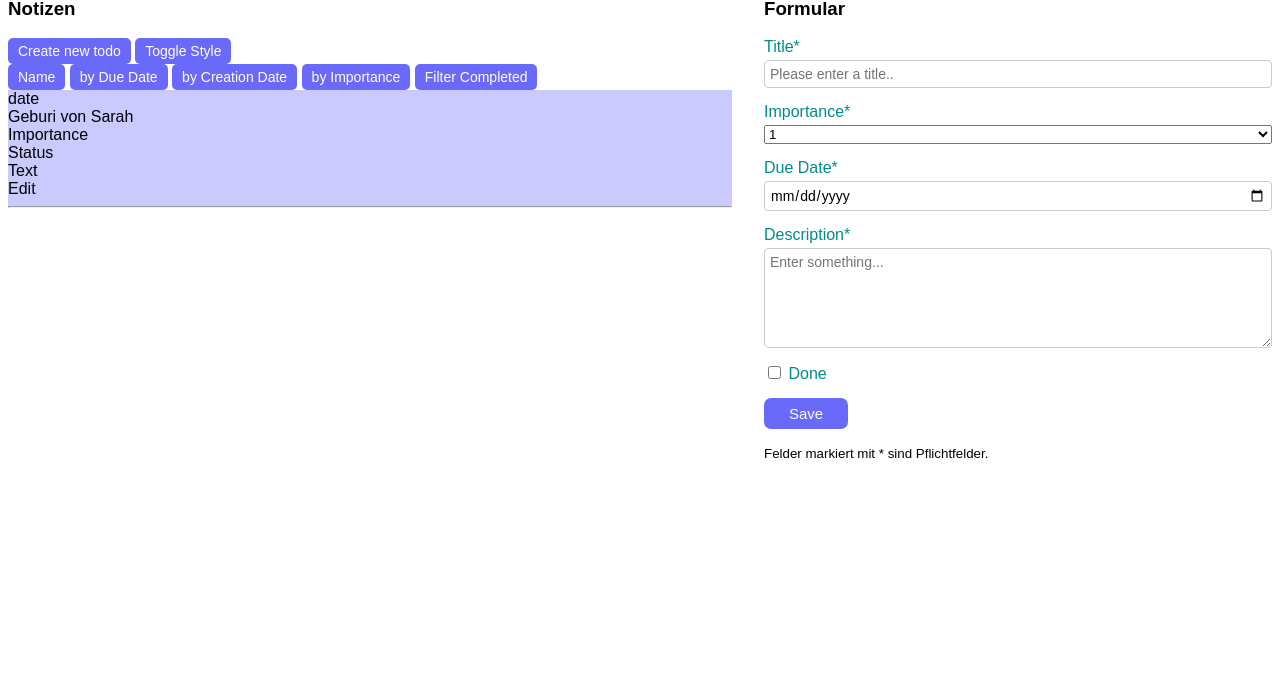
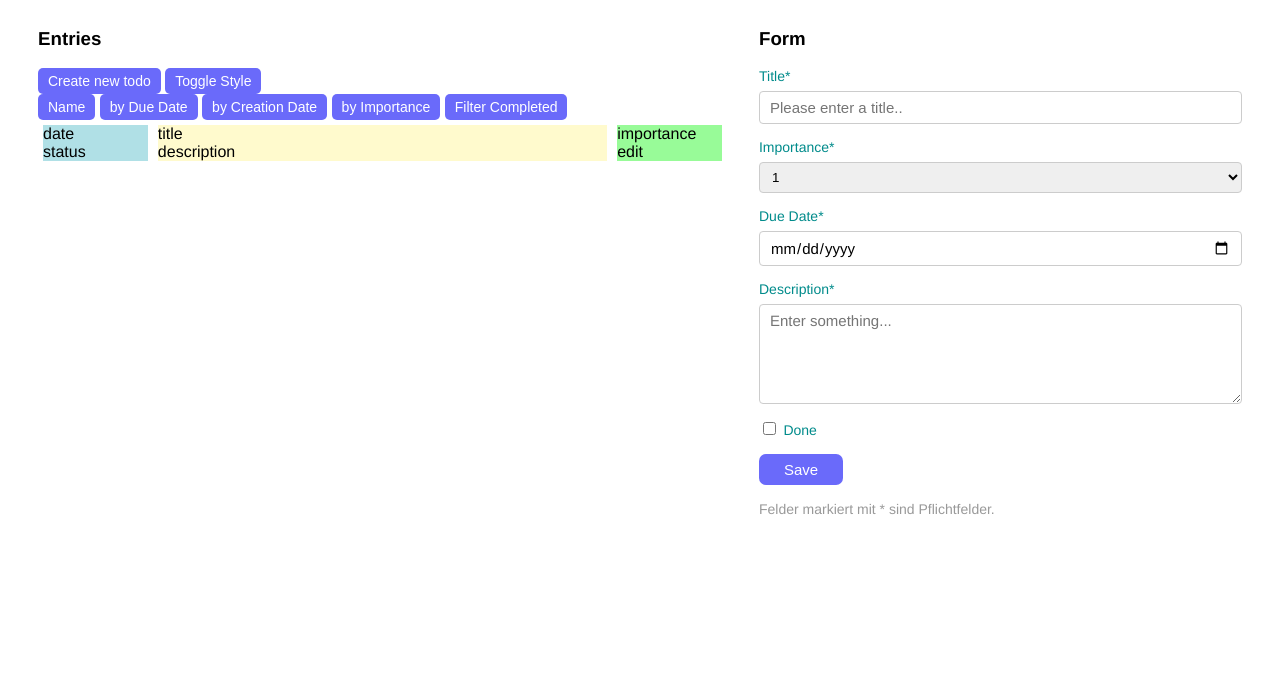
Before and after one commit to almirhodzicost/projekt-1, a website: page source/public/index.html in a window 1280 px wide. Shown: the part 101-800 px from the top of the page. Drawn offline with nearby package versions, Linux system fonts and the light colour scheme.

Commit message:
Some stying ishues

```diff
--- a/source/public/index.html
+++ b/source/public/index.html
@@ -2,7 +2,7 @@
 <html lang="de">
 <head>
   <meta charset="UTF-8">
-  <title>Notizen App</title>
+  <title>Notes</title>
   <script src="https://cdnjs.cloudflare.com/ajax/libs/handlebars.js/4.7.3/handlebars.min.js" integrity="sha256-/PJBs6QWvXijOFIX04kZpLb6ZtSQckdOIavLWKKOgXU=" crossorigin="anonymous" defer></script>
   <script src="./scripts/index.js" type="module"></script>
   <script src="https://cdnjs.cloudflare.com/ajax/libs/moment.js/2.29.4/moment.min.js"></script>
@@ -10,19 +10,19 @@
   <link rel="icon" type="image/x-icon" href="./images/favicon.png">
 </head>
 <body>
-<h1>Note App</h1>
+<h1>Notes</h1>
 
 <div class="row">
 
-    <div class="col-xs-12 col-sm-7">
-      <h3>Notizen</h3>
-
+    <div class="col-xs-12 col-sm-7 app-container">
+      <h3>Entries</h3>
+      <!--Toolbar-->
       <div id="ToolBar">
-        <div>
+        <div id="Basic">
           <input type="button" class="btn btn-primary" name="button_create" value="Create new todo">
           <input type="button" class="btn btn-primary" name="button_style" value="Toggle Style">
         </div>
-        <div>
+        <div id="Sorting">
           <input type="button" class="btn btn-primary" name="button_sortByName" value="Name">
           <input type="button" class="btn btn-primary" name="button_sortByDueDate" value="by Due Date">
           <input type="button" class="btn btn-primary" name="button_sortByCreationDate" value="by Creation Date">
@@ -30,29 +30,21 @@
           <input type="button" class="btn btn-primary" name="button_sortFilterCompleted" value="Filter Completed">
         </div>
       </div>
-
-
-      <div class="bg-style" id="ToDoBox">
-
-          <div class="todo">
-            <div class="date">date</div>
-            <div class="title">Geburi von Sarah</div>
-            <div class="importance">Importance</div>
-            <div class="status">Status</div>
-            <div class="text">Text</div>
-            <div class="action">Edit</div>
-            <hr>
+      <!--ToDo Items-->
+      <div id="ToDoBox">
+        <div class="items">
+          <div class="table">
+            <div>date<br>status</div>
+            <div>title<br>description</div>
+            <div>importance<br>edit</div>
+          </div>
+        </div>
+      </div>
     </div>
 
-      </div>
-
-    </div>
-
-    <div class="col-xs-12 col-sm-5">
-      <h3>Formular</h3>
-      <div>
-
-        <div class="form-container">
+    <div class="col-xs-12 col-sm-5 app-container">
+      <h3>Form</h3>
+      <div class="form-container" id="FormBox">
         <form>
           <!--Input Title-->
           <div class="form-group">
@@ -90,15 +82,15 @@
             <label for="done" class="">Done</label>
           </div>
 
+          <!--Actions-->
           <div class="form-group-actions">
             <input type="button" class="btn-xl btn-primary" name="submit_update" value="Save">
             <!--<input type="button" class="btn-xl btn-success" name="submit_updateoverview" value="Update &amp; Overview">
             <input type="button" class="btn-xl btn-secondary" name="submit_overview" value="Overview">-->
           </div>
 
-            <small>Felder markiert mit * sind Pflichtfelder.</small>
+          <small class="form-hint">Felder markiert mit * sind Pflichtfelder.</small>
         </form>
-        </div>
       </div>
     </div>
 
--- a/source/public/scripts/index.js
+++ b/source/public/scripts/index.js
@@ -4,11 +4,11 @@
     ----------------------------------
     */
     const ToDos = [
-        { id:1, duedate:"2023-05-20", description:"schwimmen", priority: 1, status:"done" },
-        { id:2, duedate:"2023-05-19", description:"einkaufen", priority: 2, status:"done" },
-        { id:3, duedate:"2023-05-15", description:"lernen", priority: 3, status:"done" },
-        { id:4, duedate:"2023-05-13", description:"singen", priority: 4, status:"done" },
-        { id:5, duedate:"2023-05-13", description:"spazieren", priority: 4, status:"done" }
+        { id:1, duedate:"2023-05-20", title:"title1", description:"schwimmen", priority: 1, status:"done" },
+        { id:2, duedate:"2023-05-19", title:"title2", description:"einkaufen", priority: 2, status:"done" },
+        { id:3, duedate:"2023-05-15", title:"title3", description:"lernen", priority: 3, status:"done" },
+        { id:4, duedate:"2023-05-13", title:"title4", description:"singen", priority: 4, status:"done" },
+        { id:5, duedate:"2023-05-13", title:"title5", description:"spazieren", priority: 4, status:"done" }
     ];
 
 
@@ -17,12 +17,3 @@
     ----------------------------------
      */
     const themeSwitcher = document.getElementById("theme-toggler");
-
-
-    /*
-    Theme Toggle Event Listener
-    ----------------------------------
-     */
-    themeSwitcher.addEventListener("click", () => {
-        document.body.classList.toggle("dark-theme");
-    });
--- a/source/public/styles/flexbox.css
+++ b/source/public/styles/flexbox.css
@@ -702,6 +702,7 @@
       flex: 0 0 auto;
       padding-right: 1rem;
       padding-left: 1rem;
+
     }
 
     .col-lg {
@@ -892,3 +893,8 @@
       order: 1;
     }
   }
+
+.col-gap {
+  margin-left: 1rem;
+  margin-right: 1rem;
+}
--- a/source/public/styles/form.css
+++ b/source/public/styles/form.css
@@ -19,30 +19,45 @@
 
 .form-group > label,
 .form-group-checkbox > label {
+    font-size: 14px;
     font-weight: normal;
-    margin-bottom: 0.25em;
+    margin-bottom: 0.5em;
     color: darkcyan;
 }
 
 .form-group input[type="text"],
 .form-group input[type="date"],
 .form-group textarea {
-    padding: 5px;
+    padding: 7px 10px;
     border: 1px solid #ccc;
     border-radius: 4px;
-    font-size: 14px;
-    font-family: Arial, Helvetica, sans-serif;
+    font-size: 15px;
+}
+
+.form-group select {
+    padding: 6px 8px;
+    border: 1px solid #ccc;
+    border-radius: 4px;
+}
+
+.form-group input[type="date"] {
+    font-family: "Helvetica Neue";
 }
 
 .form-group textarea {
     resize: vertical;
     min-height: 100px;
+    font-family: "Helvetica Neue";
 }
 
 .form-group input[type="checkbox"] {
     margin-top: 5px;
 }
 
+.form-hint {
+    color: #999;
+    font-size: 14px;
+}
 .btn {
     font-size: 14px;
     padding: 5px 10px;
--- a/source/public/styles/index.css
+++ b/source/public/styles/index.css
@@ -1,15 +1,34 @@
 @import "flexbox.css";
 @import "form.css";
+@import "table.css";
+
 * {
     box-sizing: border-box;
 }
 
 html {
-    font-family: Arial, Helvetica, sans-serif;
+    font-family: "Helvetica Neue";
     font-size: 16px;
     font-style: normal;
+    padding: 30px;
 }
 
-.bg-style {
-    background-color: rgb(202, 202, 254);
+.app-container {
+    border-radius: 10px;
 }
+
+.items {
+    display: flex;
+    flex-direction: column;
+}
+
+.items .todo {
+    background-color: cornflowerblue;
+}
+
+.items .todo .infos {
+    background-color: lightgreen;
+}
+.items .todo .actions {
+    background-color: lightcoral;
+}
--- /dev/null
+++ b/source/public/styles/table.css
@@ -0,0 +1,18 @@
+.table {
+    display: grid;
+    grid-template-columns: 1fr 4fr 1fr;
+}
+
+.table > div {
+    margin: 5px;
+    background: powderblue;
+    padding: 0px;
+}
+
+.table > div:nth-child(3n+2) {
+    background: lemonchiffon;
+}
+
+.table > div:nth-child(3n+3) {
+    background: palegreen;
+}
```
Lines whose indentation alone changed are shown as unchanged.
